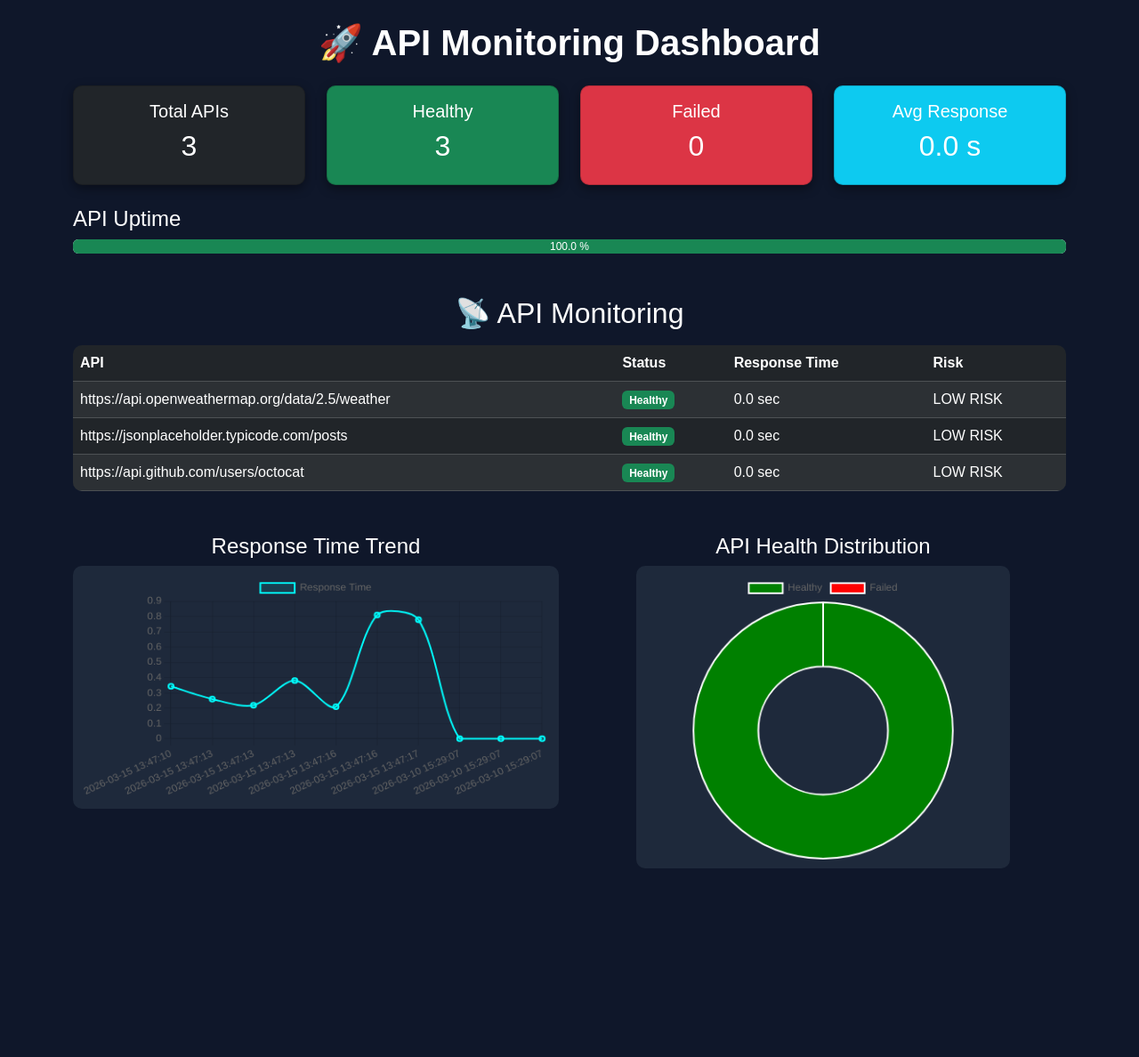
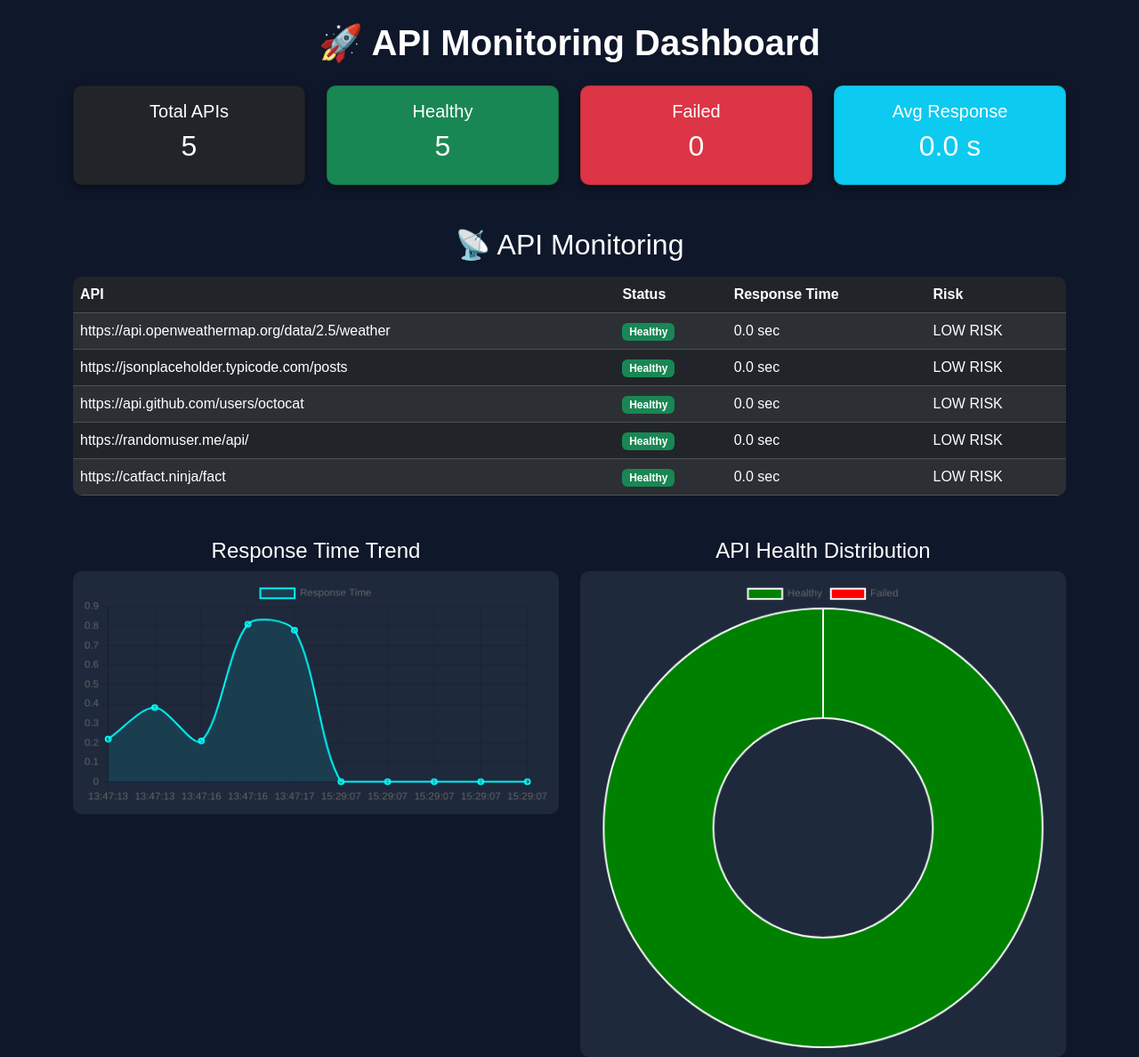
Before and after one commit to Ashu1792/Autonomous-API-Testing-Platform, a Flask app: page / in a window 1280 px wide. Shown: the whole page at 89% size. Before the commit the page ends 976 px from the top, so only its background shows below. Run offline with Flask 3, Linux system fonts and the light colour scheme; data comes from the database, SQL or seed files in the repository; both versions use the stored data as it was after the commit; data that the repository does not hold is empty.

Commit message:
Add more APIs for better prediction

```diff
--- a/alert.py
+++ b/alert.py
@@ -3,7 +3,7 @@ from email.mime.text import MIMEText
 
 EMAIL = "Ashupal1507@gmail.com"
 PASSWORD = "cpsj avhl nzbd jnpy"
-TO_EMAIL = "your_email@gmail.com"
+TO_EMAIL = "ashupal112200@gmail.com"
 
 def send_alert(api, status):
 
--- a/app.py
+++ b/app.py
@@ -6,12 +6,10 @@ from contract_test import validate_contract
 
 app = Flask(__name__)
 
-
 @app.route("/")
 def dashboard():
 
     results = monitor_api()
-
     contract = validate_contract()
 
     labels, times = get_logs()
@@ -19,7 +17,6 @@ def dashboard():
     total = len(results)
 
     healthy = len([r for r in results if r["status"] == 200])
-
     failed = total - healthy
 
     avg_time = round(sum(r["response_time"] for r in results)/total,3) if total > 0 else 0
@@ -41,25 +38,28 @@ def get_logs():
     conn = sqlite3.connect("data/api_logs.db")
     cursor = conn.cursor()
 
-    cursor.execute(
-        "SELECT response_time, timestamp FROM logs ORDER BY id DESC LIMIT 10"
-    )
+    cursor.execute("""
+        SELECT response_time, timestamp
+        FROM logs
+        ORDER BY id DESC
+        LIMIT 10
+    """)
 
     rows = cursor.fetchall()
-
     conn.close()
 
     rows.reverse()
 
-    times = [row[0] for row in rows]
-    labels = [row[1] for row in rows]
+    labels = []
+    times = []
+
+    for r in rows:
+        times.append(r[0])
+        labels.append(r[1][-8:])
 
     return labels, times
 
-
 if __name__ == "__main__":
 
-    # start background scheduler
     start_scheduler()
-
     app.run(debug=True)
--- a/monitor.py
+++ b/monitor.py
@@ -8,59 +8,60 @@ DB = "data/api_logs.db"
 API_LIST = [
     "https://api.openweathermap.org/data/2.5/weather?q=London&appid=b452d4b9373592eb07f553041a7e5038",
     "https://jsonplaceholder.typicode.com/posts",
-    "https://api.github.com/users/octocat"
-
+    "https://api.github.com/users/octocat",
+    "https://randomuser.me/api/",
+"https://catfact.ninja/fact"
 ]
-
 
 def monitor_api():
 
     results = []
 
-    # open database connection once
-    conn = sqlite3.connect(DB)
-    cursor = conn.cursor()
+    try:
+        with sqlite3.connect(DB, timeout=10, check_same_thread=False) as conn:
 
-    for url in API_LIST:
+            conn.execute("PRAGMA journal_mode=WAL")
+            cursor = conn.cursor()
 
-        start = time.time()
+            for url in API_LIST:
 
-        try:
-            response = requests.get(url, timeout=5)
+                start = time.time()
 
-            status = response.status_code
-            response_time = round(time.time() - start, 3)
+                try:
+                    response = requests.get(url, timeout=5)
 
-            if status != 200:
-                send_alert(url, status)
+                    status = response.status_code
+                    response_time = round(time.time() - start, 3)
 
-        except requests.exceptions.RequestException:
+                    if status != 200:
+                        send_alert(url, status)
 
-            status = 500
-            response_time = 0
-            send_alert(url, status)
+                except requests.exceptions.RequestException:
 
-        # simple failure prediction
-        if status == 200:
-            risk = "LOW RISK"
-        else:
-            risk = "HIGH RISK"
+                    status = 500
+                    response_time = 0
+                    send_alert(url, status)
 
-        # save logs
-        cursor.execute(
-            "INSERT INTO logs(api_url,status_code,response_time) VALUES (?,?,?)",
-            (url, status, response_time)
-        )
+                risk = "LOW RISK" if status == 200 else "HIGH RISK"
 
-        # append dictionary (better for dashboard)
-        results.append({
-            "api": url.split("?")[0],
-            "status": status,
-            "response_time": response_time,
-            "risk": risk
-        })
+                cursor.execute(
+                    """
+                    INSERT INTO logs(api_url,status_code,response_time,timestamp)
+                    VALUES (?,?,?,CURRENT_TIMESTAMP)
+                    """,
+                    (url, status, response_time)
+                )
 
-    conn.commit()
-    conn.close()
+                results.append({
+                    "api": url.split("?")[0],
+                    "status": status,
+                    "response_time": response_time,
+                    "risk": risk
+                })
+
+            conn.commit()
+
+    except sqlite3.Error as e:
+        print("Database error:", e)
 
     return results
--- a/templates/dashboard.html
+++ b/templates/dashboard.html
@@ -6,43 +6,16 @@
 <title>Autonomous API Monitoring Platform</title>
 
 <link href="https://cdn.jsdelivr.net/npm/bootstrap@5.3.3/dist/css/bootstrap.min.css" rel="stylesheet">
-
 <script src="https://cdn.jsdelivr.net/npm/chart.js"></script>
-
 <link rel="stylesheet" href="/static/style.css">
 
 </head>
 
 <body>
 
-<!-- Toast Alert -->
-
-<div class="position-fixed top-0 end-0 p-3" style="z-index:11">
-
-<div id="apiToast" class="toast bg-danger text-white" role="alert">
-
-<div class="toast-header bg-danger text-white">
-
-<strong class="me-auto">API Alert</strong>
-
-<button type="button" class="btn-close btn-close-white" data-bs-dismiss="toast"></button>
-
-</div>
-
-<div class="toast-body" id="toastBody">
-API Failure Detected
-</div>
-
-</div>
-
-</div>
-
-
 <div class="container">
 
 <h1 class="text-center mt-4">🚀 API Monitoring Dashboard</h1>
-
-<!-- Statistics Cards -->
 
 <div class="row mt-4 text-center">
 
@@ -84,34 +57,6 @@ API Failure Detected
 
 </div>
 
-
-<!-- API Uptime Progress Bar -->
-
-<div class="row mt-4">
-
-<div class="col-md-12">
-
-<h4>API Uptime</h4>
-
-<div class="progress">
-
-<div class="progress-bar bg-success"
-role="progressbar"
-style="width: {{ (healthy/total*100) if total>0 else 0 }}%">
-
-{{ ((healthy/total*100)|round(2)) if total>0 else 0 }} %
-
-</div>
-
-</div>
-
-</div>
-
-</div>
-
-
-<!-- API Monitoring Table -->
-
 <h2 class="mt-5 text-center">📡 API Monitoring</h2>
 
 <table class="table table-dark table-striped mt-3">
@@ -142,7 +87,6 @@ style="width: {{ (healthy/total*100) if total>0 else 0 }}%">
 </td>
 
 <td>{{ api.response_time }} sec</td>
-
 <td>{{ api.risk }}</td>
 
 </tr>
@@ -153,23 +97,15 @@ style="width: {{ (healthy/total*100) if total>0 else 0 }}%">
 
 </table>
 
-
-<!-- Charts -->
-
 <div class="row mt-5">
 
 <div class="col-md-6 text-center">
-
 <h4>Response Time Trend</h4>
 <canvas id="responseChart"></canvas>
-
 </div>
 
 <div class="col-md-6 text-center">
-
 <h4>API Health Distribution</h4>
-
-<div style="width:420px;margin:auto;">
 <canvas id="healthChart"></canvas>
 </div>
 
@@ -177,16 +113,12 @@ style="width: {{ (healthy/total*100) if total>0 else 0 }}%">
 
 </div>
 
-</div>
-
-
 <script>
 
-const labels = {{ labels | tojson }};
-const times = {{ times | tojson }};
+const labels = {{ labels | tojson | safe }};
+const times = {{ times | tojson | safe }};
 
-
-// Response Time Chart
+if(labels.length > 0){
 
 new Chart(document.getElementById("responseChart"),{
 
@@ -200,23 +132,21 @@ data:times,
 borderColor:"cyan",
 backgroundColor:"rgba(0,255,255,0.1)",
 borderWidth:2,
-tension:0.3
+tension:0.3,
+fill:true
 }]
 },
 
 options:{
 responsive:true,
 scales:{
-y:{
-beginAtZero:true
-}
+y:{beginAtZero:true}
 }
 }
 
 });
 
-
-// API Health Chart
+}
 
 new Chart(document.getElementById("healthChart"),{
 
@@ -228,42 +158,15 @@ datasets:[{
 data:[{{ healthy }},{{ failed }}],
 backgroundColor:["green","red"]
 }]
-},
-
-options:{
-responsive:true,
-maintainAspectRatio:false
 }
 
 });
-
-
-// Auto Refresh
 
 setTimeout(function(){
 location.reload();
 },10000);
 
-
-// Toast Alert System
-
-{% for api in results %}
-{% if api.status != 200 %}
-
-let toast = new bootstrap.Toast(document.getElementById("apiToast"));
-
-document.getElementById("toastBody").innerText =
-"⚠ API Failure Detected: {{ api.api }}";
-
-toast.show();
-
-{% endif %}
-{% endfor %}
-
 </script>
 
-<script src="https://cdn.jsdelivr.net/npm/bootstrap@5.3.3/dist/js/bootstrap.bundle.min.js"></script>
-
 </body>
-
 </html>
```
Also changed, not shown: data/api_logs.db.
